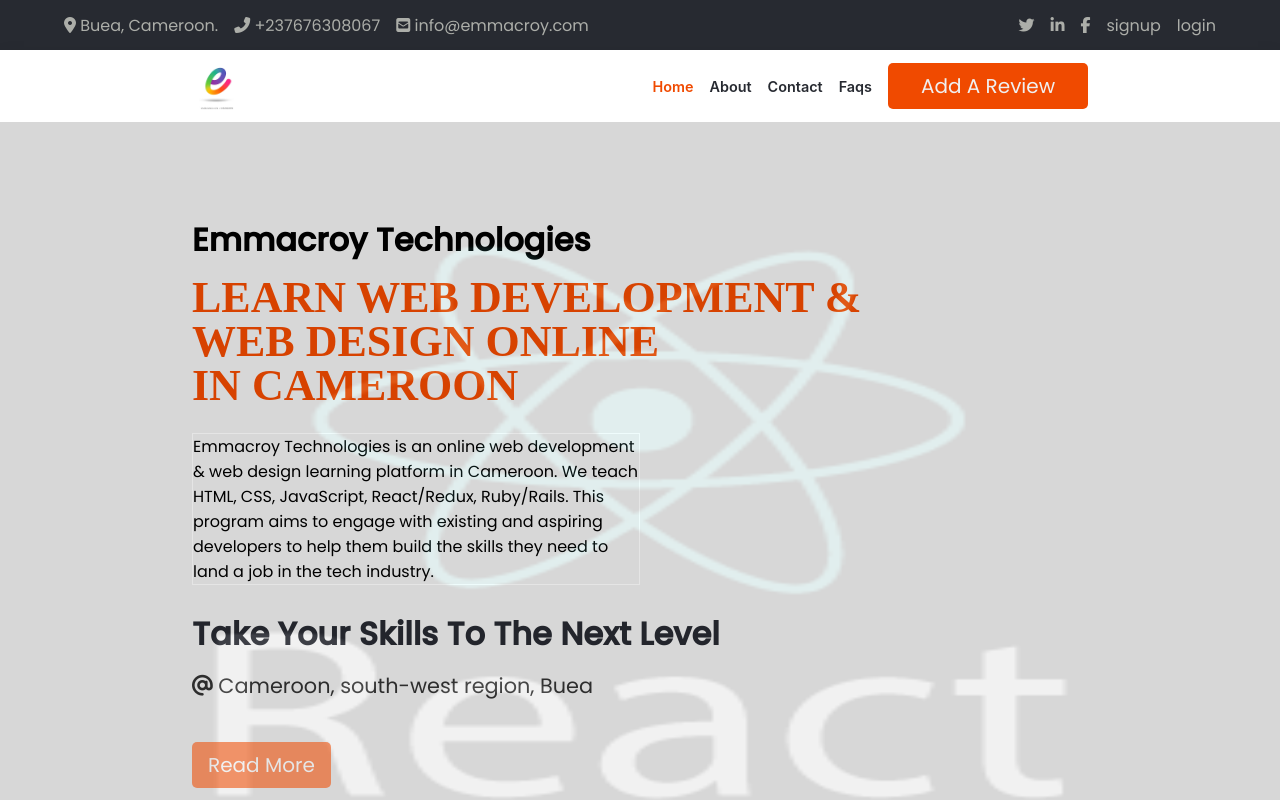
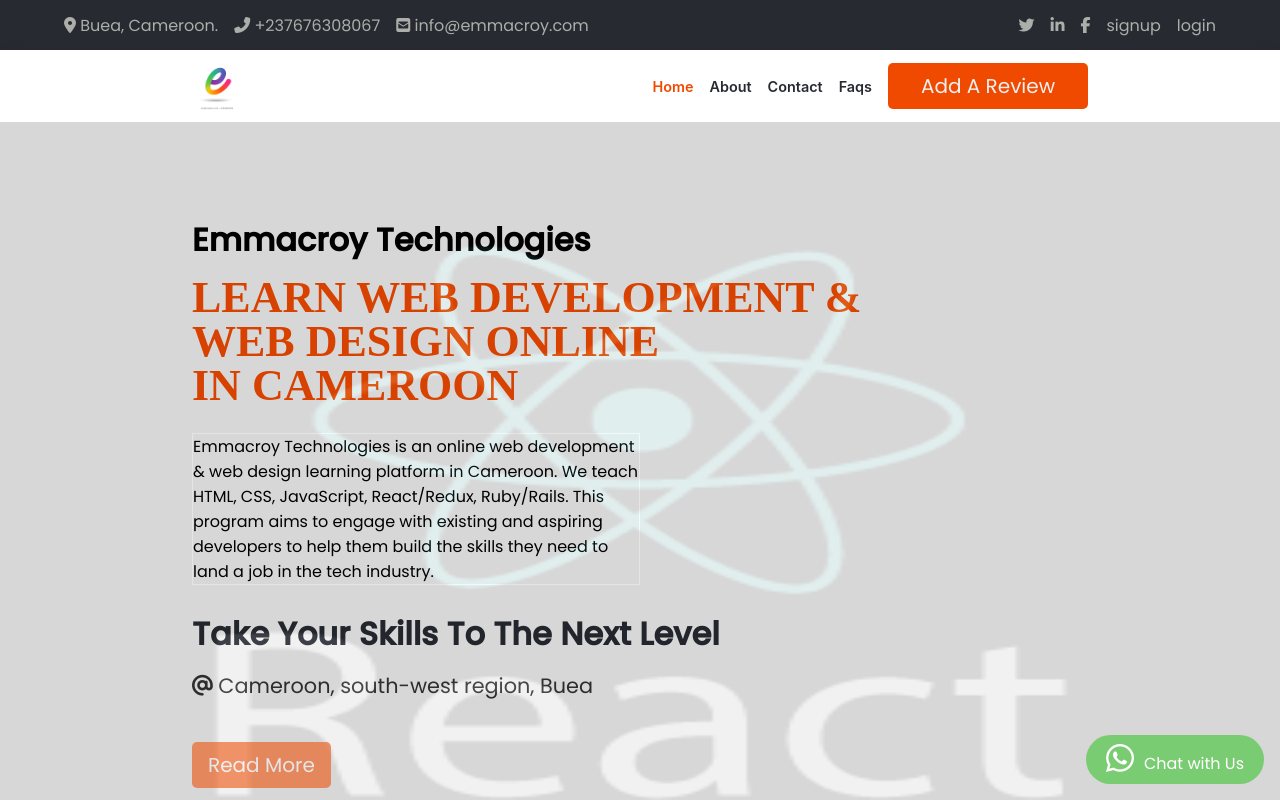
Before and after one commit to ernestmusong/Emmacroy-Technologies, a website: page index.html in a window 1280 px wide. Shown: the top 800 px of the page. Drawn offline with Linux system fonts and the light colour scheme; a web font is replaced by a local one.

Commit message:
Add whatsapp widget

```diff
--- a/index.css
+++ b/index.css
@@ -1084,7 +1084,6 @@
   display: none;
 }
 
-
 /* ----------------------------------------------FOOTER------------------------------------------------------- */
 
 footer {
@@ -1103,13 +1102,38 @@
   align-items: center;
   width: 80%;
 }
+
+/* -----------------------------------------------WHATSAPP */
+
+.whatsappbutton {
+  background-color: #7ACC72;
+  border: none;
+  color: white;
+  text-align: center;
+  text-decoration: none;
+  font-size: 1rem;
+  border-radius: 25px;
+  padding: 7px 20px;
+  bottom: 1rem;
+  right: 1rem;
+  width: fit-content;
+  margin: auto;
+  cursor: pointer;
+  position: fixed;
+ }
+
+	.whatsappbutton span {
+    vertical-align: text-bottom !important;
+   }
+
+	.fa-whatsapp { margin-right: 10px; }
 
 /* Back to top */
 .back-to-top {
   font-size: 1.25rem;
   position: fixed;
   bottom: 1rem;
-  right: 1rem;
+  left: 1rem;
   width: 2rem;
   height: 2rem;
   display: flex;
--- a/index.html
+++ b/index.html
@@ -439,6 +439,7 @@
         </form>
     </div>
 </div>
+
 <!-- FOOTER -->
 <footer>
     <div class="footer-inner">
@@ -461,6 +462,10 @@
             </div>
         </div>
     </div>
+    <!--Whatsapp chat-->
+    <a href="https://wa.me/237676308067" align="center" class="whatsappbutton">
+        <i class="fa fa-whatsapp fa-2x"></i><span>Chat with Us</span>
+    </a>
     <!-- BACK TO TOP -->
     <button class="back-to-top  ">
         <a class="btn" href="#header" >
```
Also changed, not shown: about.html (+4 -0 lines), contact.html (+4 -0 lines), faq.html (+4 -0 lines).
